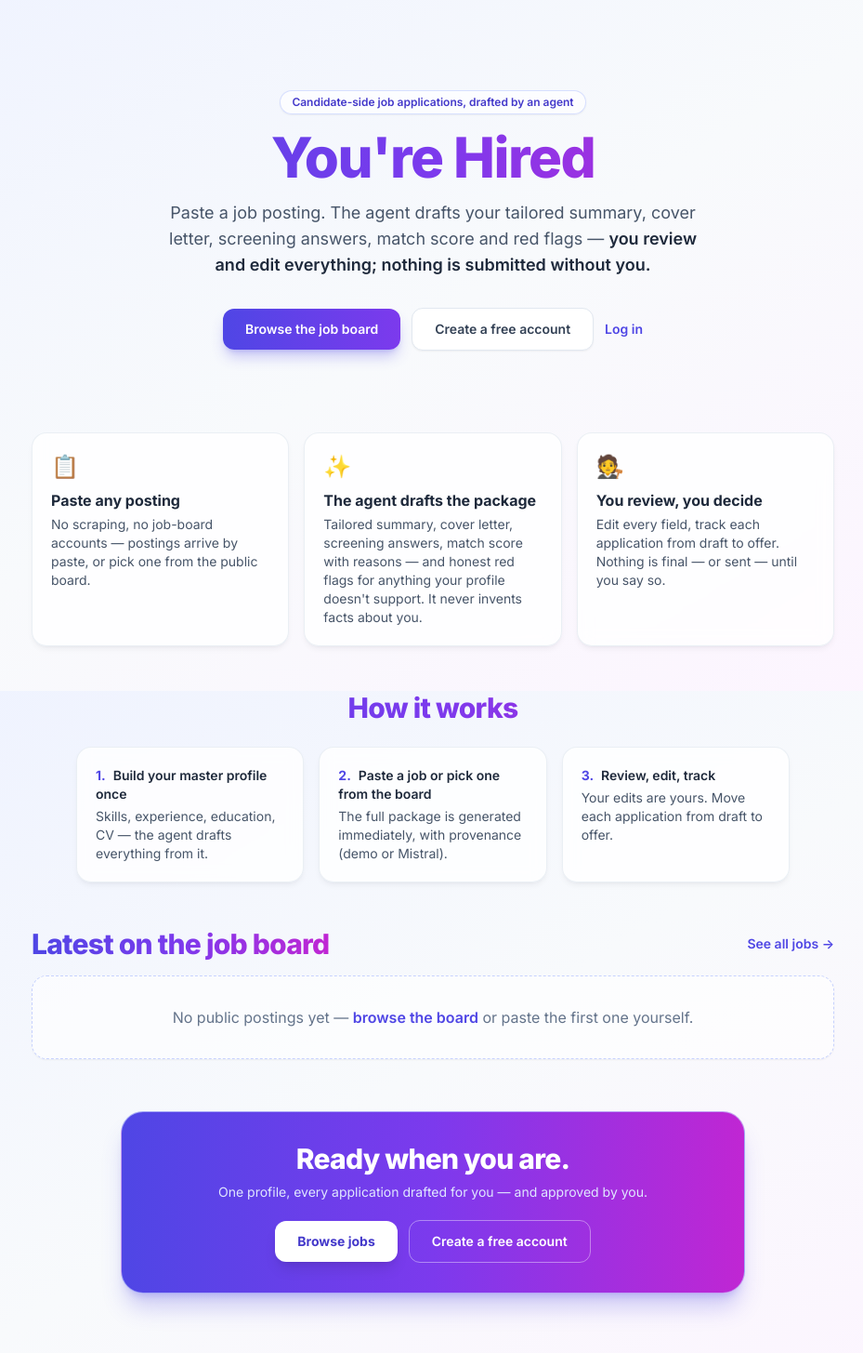
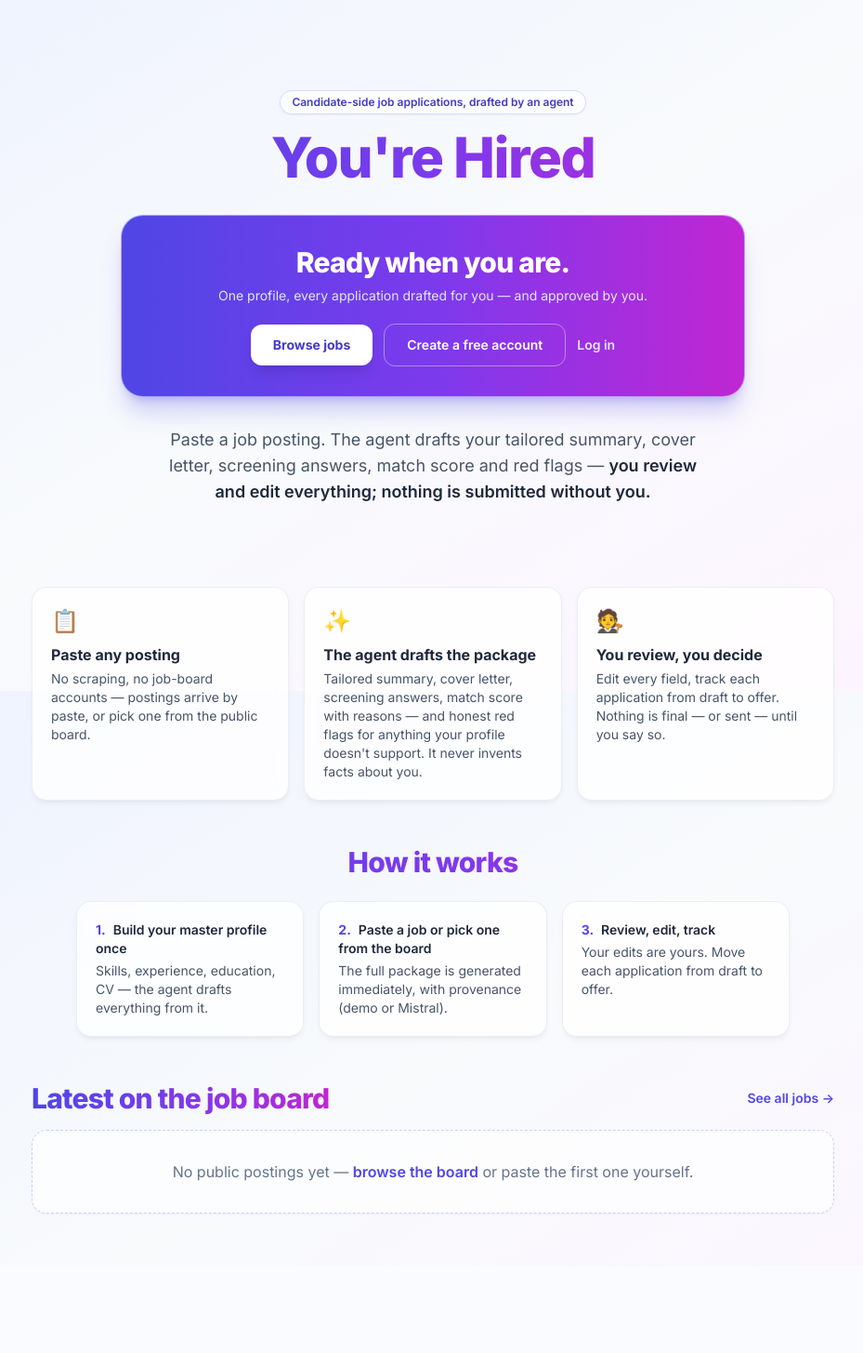
Before and after one commit to rodolfo-dechiara/applyagent, a Django app: page / in a window 1280 px wide. Shown: the part 57-1512 px from the top of the page at 93% size, without its empty margins (174-1103 px from the left). After the commit the page ends 1363 px from the top, so only its background shows below. Run offline with Django 5.2, Linux system fonts and the light colour scheme; data that the repository does not hold is empty; some libraries are stand-ins or nearby versions.

Commit message:
feat(ui): move the gradient CTA card to the top, directly under the You're Hired heading
The purple 'Ready when you are.' card now sits between the hero h1 and the
tagline; the old hero button row and the bottom CTA section are removed
(the card carries the same Browse jobs / account CTAs). Ordering locked by
a red-first test; e2e CTA selector updated.

Generated by Mistral Vibe.
Co-Authored-By: Mistral Vibe <vibe@mistral.ai>

```diff
--- a/core/templates/core/landing.html
+++ b/core/templates/core/landing.html
@@ -13,32 +13,43 @@
     >
       You're Hired
     </h1>
-    <p class="mx-auto mt-4 max-w-xl text-base text-slate-600 sm:text-lg">
-      Paste a job posting. The agent drafts your tailored summary, cover letter,
-      screening answers, match score and red flags —
-      <span class="font-semibold text-slate-800">you review and edit everything; nothing is submitted without you.</span>
+
+    <!-- CTA card directly below the brand heading -->
+    <div
+      class="mx-auto mt-8 max-w-2xl rounded-3xl border border-indigo-200/70 bg-gradient-to-r from-indigo-600 via-violet-600 to-fuchsia-600 p-8 text-white shadow-xl shadow-indigo-600/25"
+    >
+      <h2 class="text-2xl font-extrabold tracking-tight sm:text-3xl">Ready when you are.</h2>
+      <p class="mt-2 text-sm text-indigo-100">
+        One profile, every application drafted for you — and approved by you.
       </p>
-    <div class="mt-8 flex flex-col items-center justify-center gap-3 sm:flex-row">
+      <div class="mt-5 flex flex-col items-center justify-center gap-3 sm:flex-row">
         <a
           href="{% url 'core:job_board' %}"
-        class="w-full rounded-xl bg-gradient-to-r from-indigo-600 to-violet-600 px-6 py-3 text-sm font-semibold text-white shadow-lg shadow-indigo-600/30 transition hover:brightness-110 sm:w-auto"
-        >Browse the job board</a
+          class="w-full rounded-xl bg-white px-6 py-3 text-sm font-bold text-indigo-700 shadow-lg transition hover:bg-indigo-50 sm:w-auto"
+          >Browse jobs</a
         >
         {% if user.is_authenticated %}
           <a
             href="{% url 'core:dashboard' %}"
-          class="w-full rounded-xl border border-slate-200 bg-white px-6 py-3 text-sm font-semibold text-slate-700 shadow-sm transition hover:bg-slate-50 sm:w-auto"
+            class="w-full rounded-xl border border-white/40 px-6 py-3 text-sm font-semibold text-white transition hover:bg-white/10 sm:w-auto"
             >Go to my dashboard</a
           >
         {% else %}
           <a
             href="{% url 'register' %}"
-          class="w-full rounded-xl border border-slate-200 bg-white px-6 py-3 text-sm font-semibold text-slate-700 shadow-sm transition hover:bg-slate-50 sm:w-auto"
+            class="w-full rounded-xl border border-white/40 px-6 py-3 text-sm font-semibold text-white transition hover:bg-white/10 sm:w-auto"
             >Create a free account</a
           >
-        <a href="{% url 'login' %}" class="text-sm font-semibold text-indigo-600 hover:underline">Log in</a>
+          <a href="{% url 'login' %}" class="text-sm font-semibold text-indigo-100 hover:underline">Log in</a>
         {% endif %}
       </div>
+    </div>
+
+    <p class="mx-auto mt-8 max-w-xl text-base text-slate-600 sm:text-lg">
+      Paste a job posting. The agent drafts your tailored summary, cover letter,
+      screening answers, match score and red flags —
+      <span class="font-semibold text-slate-800">you review and edit everything; nothing is submitted without you.</span>
+    </p>
   </section>
 
   <!-- Features -->
@@ -140,29 +151,4 @@
     {% endif %}
   </section>
 
-  <!-- Footer CTA -->
-  <section class="py-8 text-center">
-    <div
-      class="mx-auto max-w-2xl rounded-3xl border border-indigo-200/70 bg-gradient-to-r from-indigo-600 via-violet-600 to-fuchsia-600 p-8 text-white shadow-xl shadow-indigo-600/25"
-    >
-      <h2 class="text-2xl font-extrabold tracking-tight sm:text-3xl">Ready when you are.</h2>
-      <p class="mt-2 text-sm text-indigo-100">
-        One profile, every application drafted for you — and approved by you.
-      </p>
-      <div class="mt-5 flex flex-col items-center justify-center gap-3 sm:flex-row">
-        <a
-          href="{% url 'core:job_board' %}"
-          class="w-full rounded-xl bg-white px-6 py-3 text-sm font-bold text-indigo-700 shadow-lg transition hover:bg-indigo-50 sm:w-auto"
-          >Browse jobs</a
-        >
-        {% if not user.is_authenticated %}
-          <a
-            href="{% url 'register' %}"
-            class="w-full rounded-xl border border-white/40 px-6 py-3 text-sm font-semibold text-white transition hover:bg-white/10 sm:w-auto"
-            >Create a free account</a
-          >
-        {% endif %}
-      </div>
-    </div>
-  </section>
 {% endblock %}
```
Also changed, not shown: core/tests/test_e2e.py (+1 -1 lines), core/tests/test_landing.py (+8 -0 lines). Lines whose indentation alone changed are shown as unchanged.
